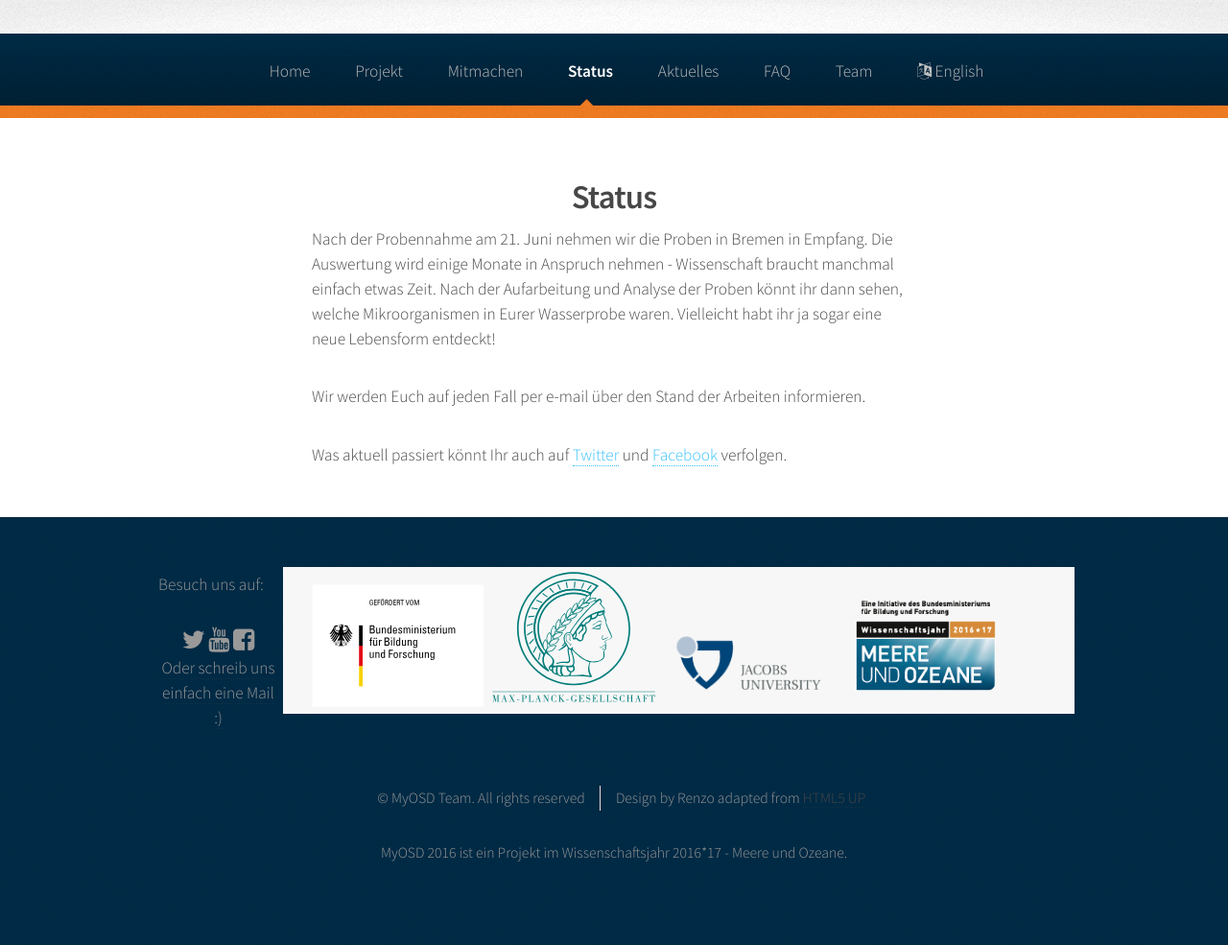
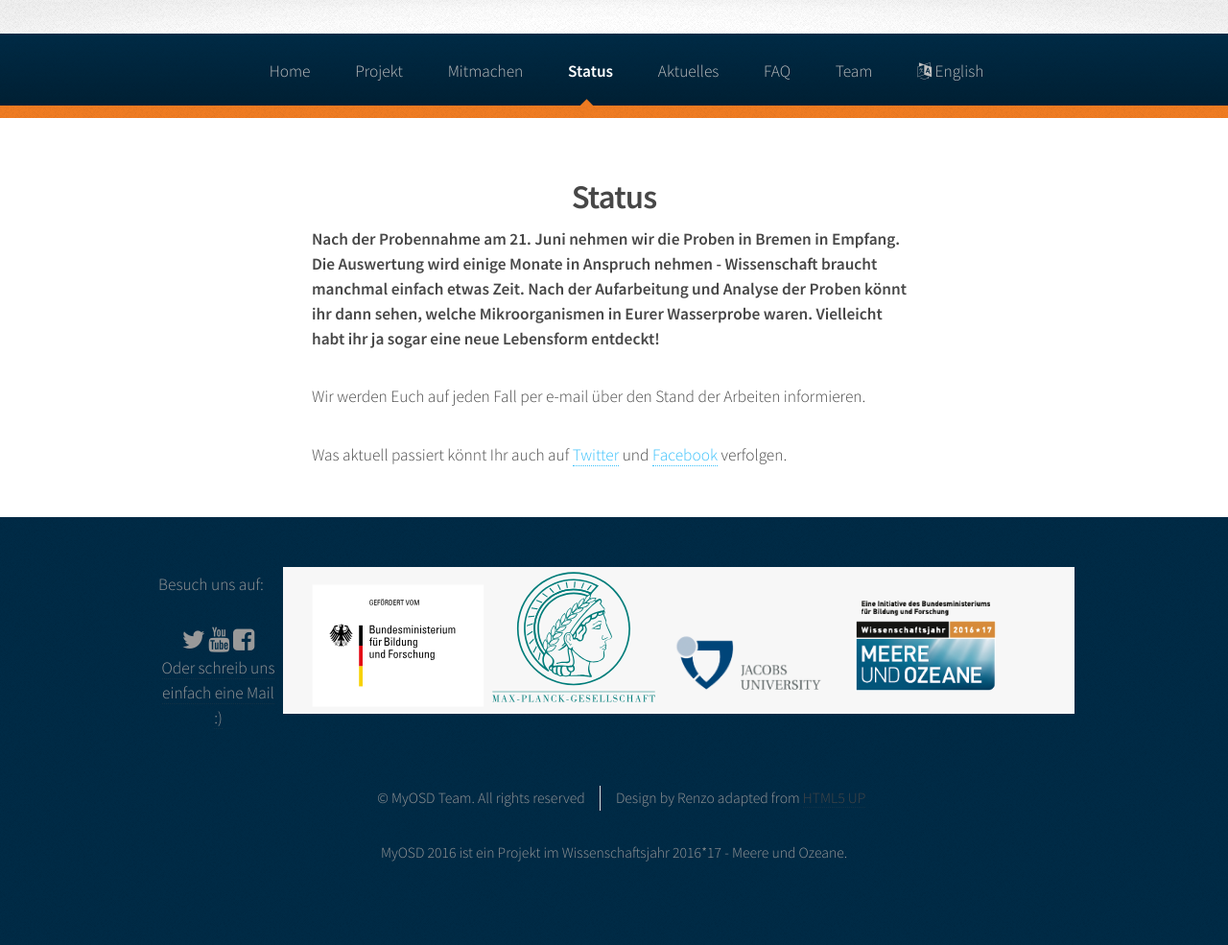
Before and after one commit to myosd/myosd.github.io, a Jekyll site: the page built from status/index.md, in a window 1280 px wide. Shown: the whole page at 96% size. Built offline with Jekyll 4.4.1, drawn with Linux system fonts in a browser that asks for light colours.

```diff
--- a/status/index.md
+++ b/status/index.md
@@ -7,7 +7,8 @@ published: true
 
 
 
-Nach der Probennahme am 21. Juni nehmen wir die Proben in Bremen in Empfang. Die Auswertung wird einige Monate in Anspruch nehmen - Wissenschaft braucht manchmal einfach etwas Zeit. Nach der Aufarbeitung und Analyse der Proben könnt ihr dann sehen, welche Mikroorganismen in Eurer Wasserprobe waren. Vielleicht habt ihr ja sogar eine neue Lebensform entdeckt!
+
+**Nach der Probennahme am 21. Juni nehmen wir die Proben in Bremen in Empfang. Die Auswertung wird einige Monate in Anspruch nehmen - Wissenschaft braucht manchmal einfach etwas Zeit. Nach der Aufarbeitung und Analyse der Proben könnt ihr dann sehen, welche Mikroorganismen in Eurer Wasserprobe waren. Vielleicht habt ihr ja sogar eine neue Lebensform entdeckt!**
 
 Wir werden Euch auf jeden Fall per e-mail über den Stand der Arbeiten informieren.
 
```
